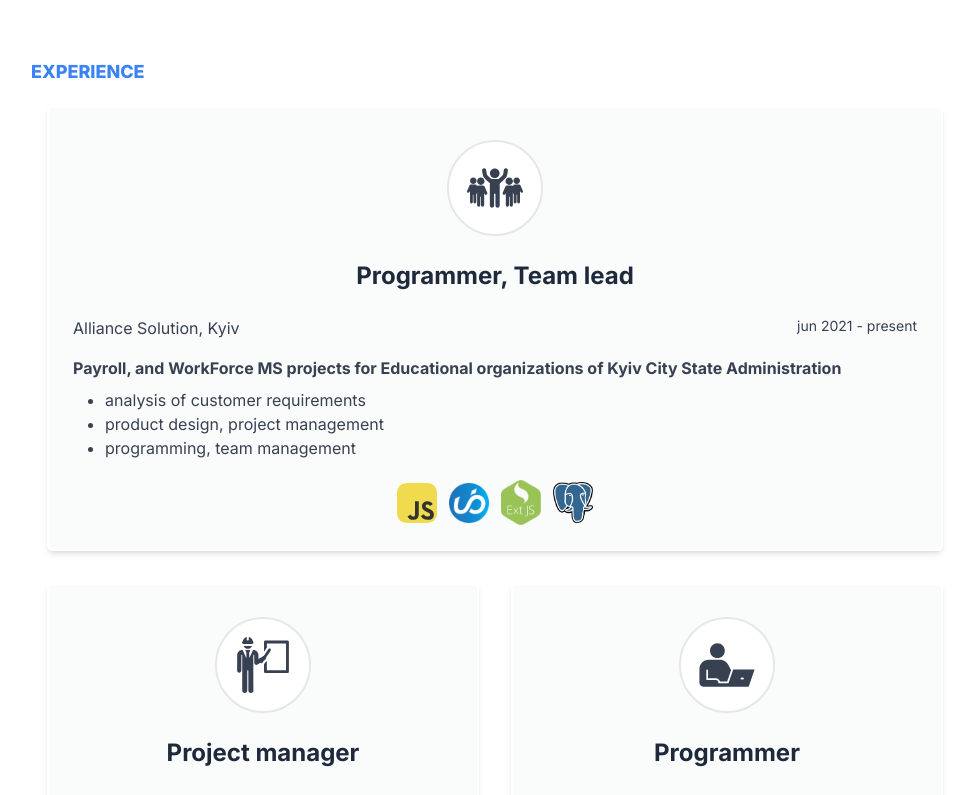
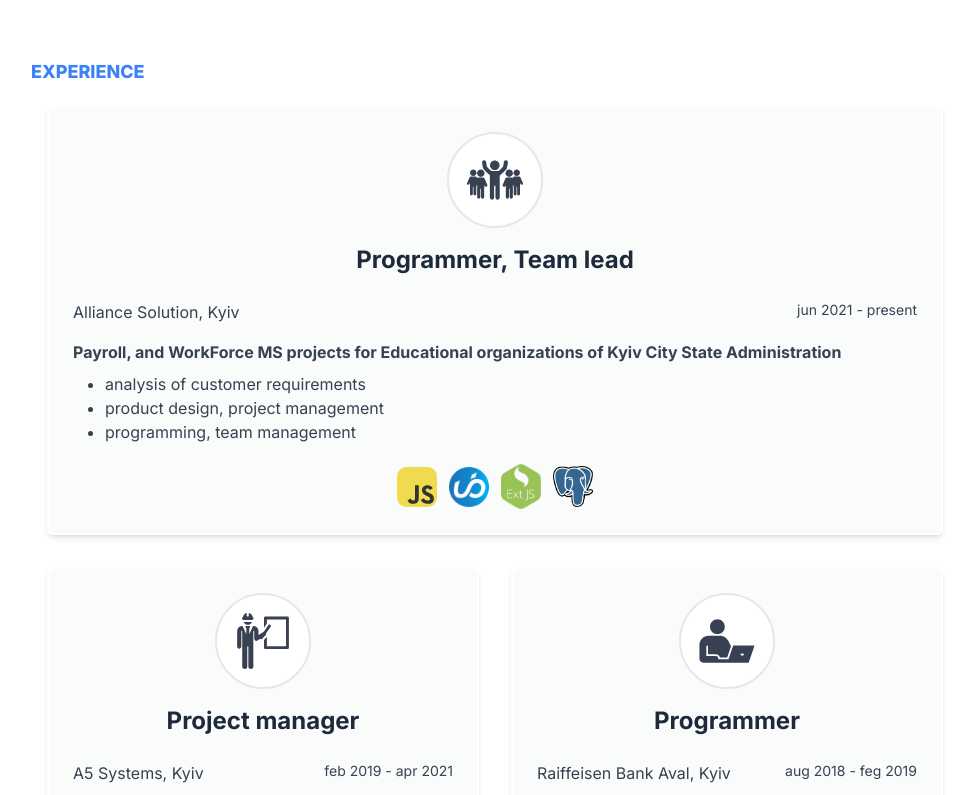
Before and after one commit to serhii-untilov/untilov.com.ua, a Next.js app: page / in a window 1280 px wide. Shown: the part 2260-3055 px from the top of the page, without its empty margins (145-1118 px from the left). Built offline with nearby package versions, Linux system fonts and the light colour scheme.

Commit message:
Minor update

```diff
--- a/src/components/ExperienceItem.tsx
+++ b/src/components/ExperienceItem.tsx
@@ -24,7 +24,7 @@ export function ExperienceItem(props: any) {
             >
                 <div className="w-full flex flex-col justify-between gap-1 m-4 p-6 rounded-md border-2 border-white shadow-md bg-gray-100 bg-clip-padding backdrop-filter backdrop-blur-sm bg-opacity-40">
                     <div className="flex flex-col justify-start">
-                        <div className="mx-auto bg-white rounded-full m-2 w-24 h-24 flex justify-center border-2 border-gray-200">
+                        <div className="mx-auto bg-white rounded-full m-0 w-24 h-24 flex justify-center border-2 border-gray-200">
                             <Image
                                 src={experienceItem.image}
                                 alt="Experience Image"
```
